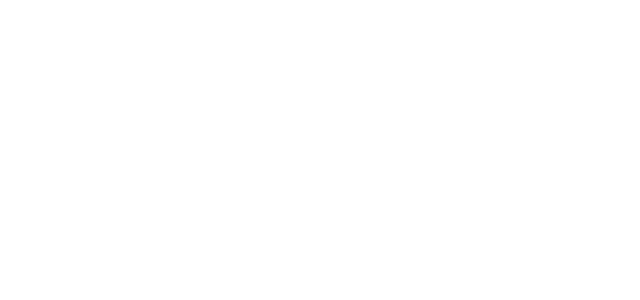
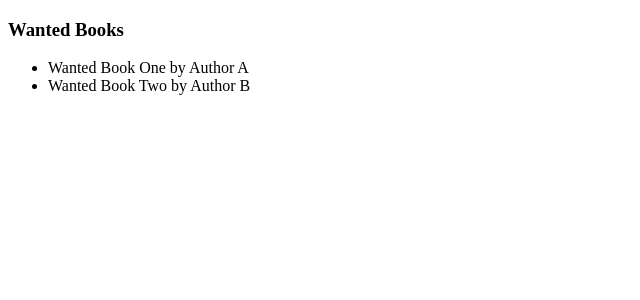
Before and after one commit to develorem/keikaku-ereuna-test, a React (Vite) app: page /wanted-books in a window 1280 px wide. Before the commit this address had no page. Shown: the top 300 px of the page, without its empty margins (0-640 px from the left). Built offline with nearby package versions, Linux system fonts and the light colour scheme.

Commit message:
keikaku: Group wanted books in the library view

```diff
--- a/src/App.tsx
+++ b/src/App.tsx
@@ -3,6 +3,7 @@
 import { BrowserRouter as Router, Route, Routes } from 'react-router-dom';
 import LibraryFilter from './components/LibraryFilter';
 import BookSearchPage from './pages/BookSearchPage';
+import WantedBooksGroup from './components/WantedBooksGroup';
 
 function App() {
   return (
@@ -10,6 +11,7 @@
       <Routes>
         <Route path="/" element={<LibraryFilter />} />
         <Route path="/search" element={<BookSearchPage />} />
+        <Route path="/wanted-books" element={<WantedBooksGroup />} />
       </Routes>
     </Router>
   );
--- /dev/null
+++ b/src/components/WantedBooksGroup.tsx
@@ -0,0 +1,30 @@
+// src/components/WantedBooksGroup.tsx
+import React from 'react';
+
+interface Book {
+  id: string;
+  title: string;
+  author: string;
+}
+
+const WantedBooksGroup: React.FC = () => {
+  const books: Book[] = [
+    { id: "1", title: "Wanted Book One", author: "Author A" },
+    { id: "2", title: "Wanted Book Two", author: "Author B" }
+  ];
+
+  const sortedBooks = books.sort((a, b) => a.title.localeCompare(b.title));
+
+  return (
+    <div>
+      <h3>Wanted Books</h3>
+      <ul>
+        {sortedBooks.map(book => (
+          <li key={book.id}>{book.title} by {book.author}</li>
+        ))}
+      </ul>
+    </div>
+  );
+};
+
+export default WantedBooksGroup;
```
